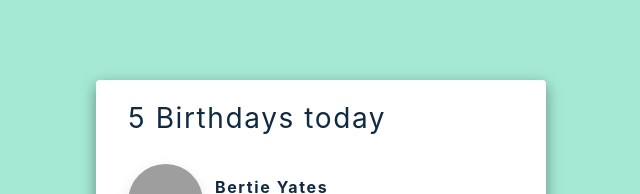
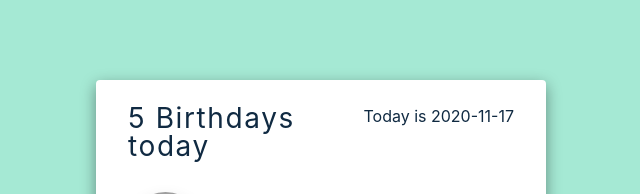
Before and after one commit to deimantem/Birthday-Reminder, a React (Create React App) app: page / in a window 1280 px wide. Shown: the top 194 px of the page, without its empty margins (319-959 px from the left). Built offline with nearby package versions, Linux system fonts and the light colour scheme; grey boxes are pictures that could not be loaded.

Commit message:
show date

```diff
--- a/public/index.html
+++ b/public/index.html
@@ -13,12 +13,10 @@
 
     <link rel="manifest" href="%PUBLIC_URL%/manifest.json" />
 
-    <title>React App</title>
+    <title>Birthday Reminder</title>
   </head>
 
   <body>
-
     <div id="root"></div>
-    <h1><h1\>
   </body>
 </html>
--- a/src/App.js
+++ b/src/App.js
@@ -1,16 +1,19 @@
 import React, { useState } from 'react';
 import data from './data';
 import List from './List';
+import {getCurrentDate} from './utils';
 
 
 function App() {
     const [people, setPeople] = useState(data)
     return <main>
         <section className="container">
+
+      <div className="date">Today is {getCurrentDate()}</div>
+
             <h3>{people.length} Birthdays today</h3>
             <List people={people}/>
             <button onClick={() => setPeople([])}>Clear All</button>
-
         </section>
     </main>
 }
--- a/src/index.css
+++ b/src/index.css
@@ -183,3 +183,7 @@
     outline: 1px solid rgba(242, 138, 178, 0.8);
     cursor: pointer;
   }
+  div.date {
+
+    float:right;
+  }
--- /dev/null
+++ b/src/utils.js
@@ -0,0 +1,9 @@
+export function getCurrentDate(separator='-'){
+
+    let newDate = new Date()
+    let date = newDate.getDate();
+    let month = newDate.getMonth() + 1;
+    let year = newDate.getFullYear();
+
+    return `${year}${separator}${month<10?`0${month}`:`${month}`}${separator}${date}`
+    }
```
